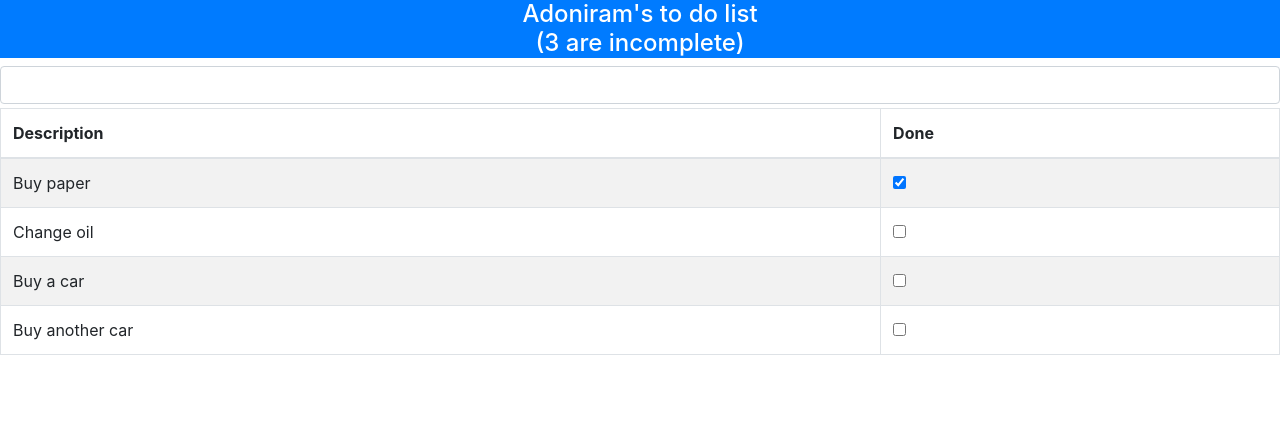
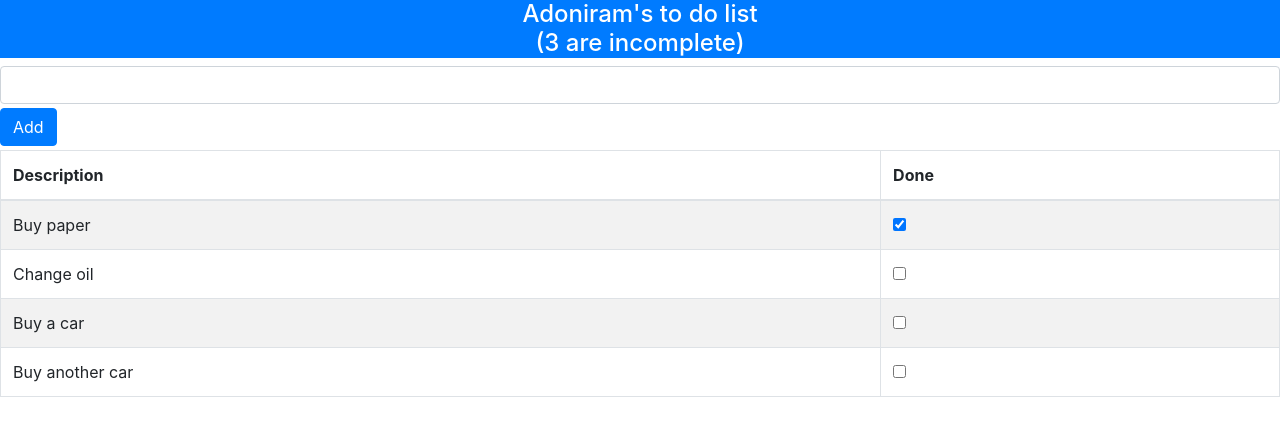
Before and after one commit to adoniramj/react_todo_app, a React (Create React App) app: page / in a window 1280 px wide. Shown: the top 436 px of the page. Built offline with nearby package versions, Linux system fonts and the light colour scheme.

Commit message:
Add child component to App.js to will new items. The child component is named ItemInsertion.js

```diff
--- a/src/App.js
+++ b/src/App.js
@@ -23,6 +23,13 @@ export default class App extends Component {
     { todoItems: this.state.todoItems.map(
       item => item.action === todo.action ? {...item, done: !item.done} : item)
     })
+    //createNewItem is set to ItemInsertion as props.
+    //This is required to be defined in App.js because it needs to access todoItems.
+    createNewItem = (task) => {
+      if (!this.state.todoItems.find(item => item.action === task)){
+          this.setState({todoItems: [{action: task, done: false}, ...this.state.todoItems]})
+      }
+    }
 
   //Evert time there is a change in state the render function is executed.
   render() {
@@ -30,7 +37,8 @@ export default class App extends Component {
       <div>
         {/* See the syntax for importing Header and Itemstable. They are different. */}
         <Header name={this.state.userName} tasks={this.state.todoItems}/>
-        <ItemInsertion />
+        <ItemInsertion callback={ this.createNewItem }/>
+        {/* Passing the createNewItem function to ItemInsertion component. Notice that inside createNewItem this.state.todoItems "tags" along with the function.*/}
         <ItemsTable tasks={this.state.todoItems} callback={this.toggleDone}/>
       </div>
     )
--- a/src/ItemInsertion.js
+++ b/src/ItemInsertion.js
@@ -11,6 +11,11 @@ export class ItemInsertion extends Component {
   ItemChange = (event) => {
     this.setState({ newItem: event.target.value})
   }
+
+  InsertNewItem = () => {
+    this.props.callback(this.state.newItem)
+    this.setState({ newItem: ''})
+  }
   render() {
     return (
       <div className='my-1'>
@@ -18,6 +23,9 @@ export class ItemInsertion extends Component {
             className='form-control'
             value={ this.state.newItem }
             onChange={ this.ItemChange } />
+          <button
+            className='btn btn-primary mt-1'
+            onClick={ this.InsertNewItem }>Add</button>
       </div>
     )
   }
```
